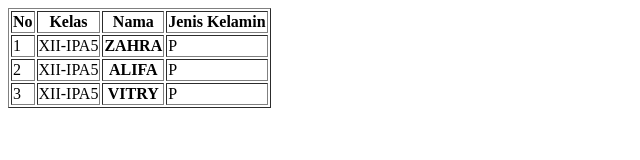
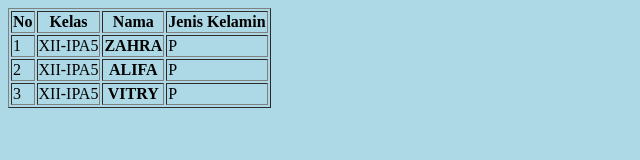
Before and after one commit to safirainayah/tugasinfor1, a plain HTML site: page tabel.html in a window 1280 px wide. Shown: the whole page, without its empty margins (0-640 px from the left). Drawn offline with Linux system fonts and the light colour scheme.

Commit message:
Update tabel.html

```diff
--- a/tabel.html
+++ b/tabel.html
@@ -2,7 +2,7 @@
 	<head>
 		<title>Membuat Tabel</title>
 	</head>
-	<body>
+	<body bgcolor="lightblue">
 		<table border=“1”>
 		<tr>
 			<th> No</th>
```
